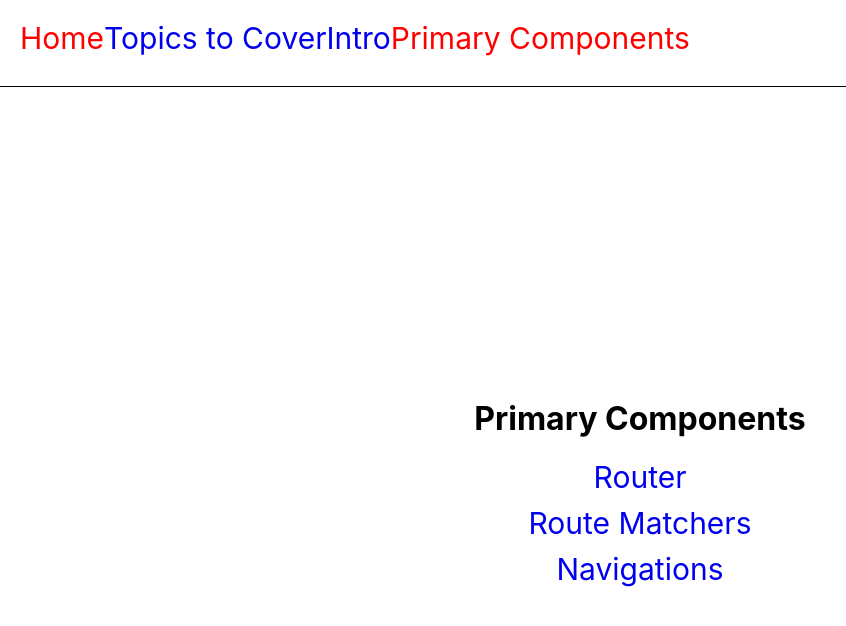
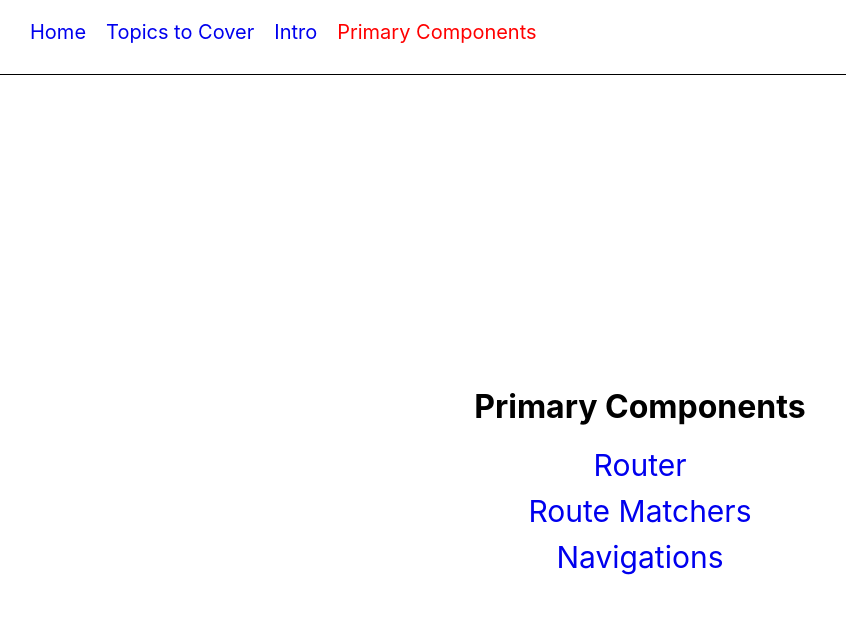
Before and after one commit to jacobporci/react-router-refresher-demo, a React (Create React App) app: page /primary-components in a window 1280 px wide. Shown: the top 626 px of the page, without its empty margins (0-846 px from the left). Built offline with nearby package versions, Linux system fonts and the light colour scheme.

Commit message:
Add exact prop and fix style

```diff
--- a/src/components/NavLinkItem.js
+++ b/src/components/NavLinkItem.js
@@ -1,12 +1,13 @@
 import React from "react";
 import { NavLink } from "react-router-dom";
 
-export const NavLinkItem = ({ to, children }) => (
+export const NavLinkItem = ({ to, children, exact = false }) => (
   <NavLink
     to={to}
-    style={{ textDecoration: "none" }}
+    style={{ textDecoration: "none", margin: "0 10px" }}
     activeStyle={{ color: "red" }}
+    exact={exact}
   >
-    <li style={{ fontSize: "30px", marginBottom: "10px" }}>{children}</li>
+    <li style={{ fontSize: "20px", marginBottom: "10px" }}>{children}</li>
   </NavLink>
 );
```
